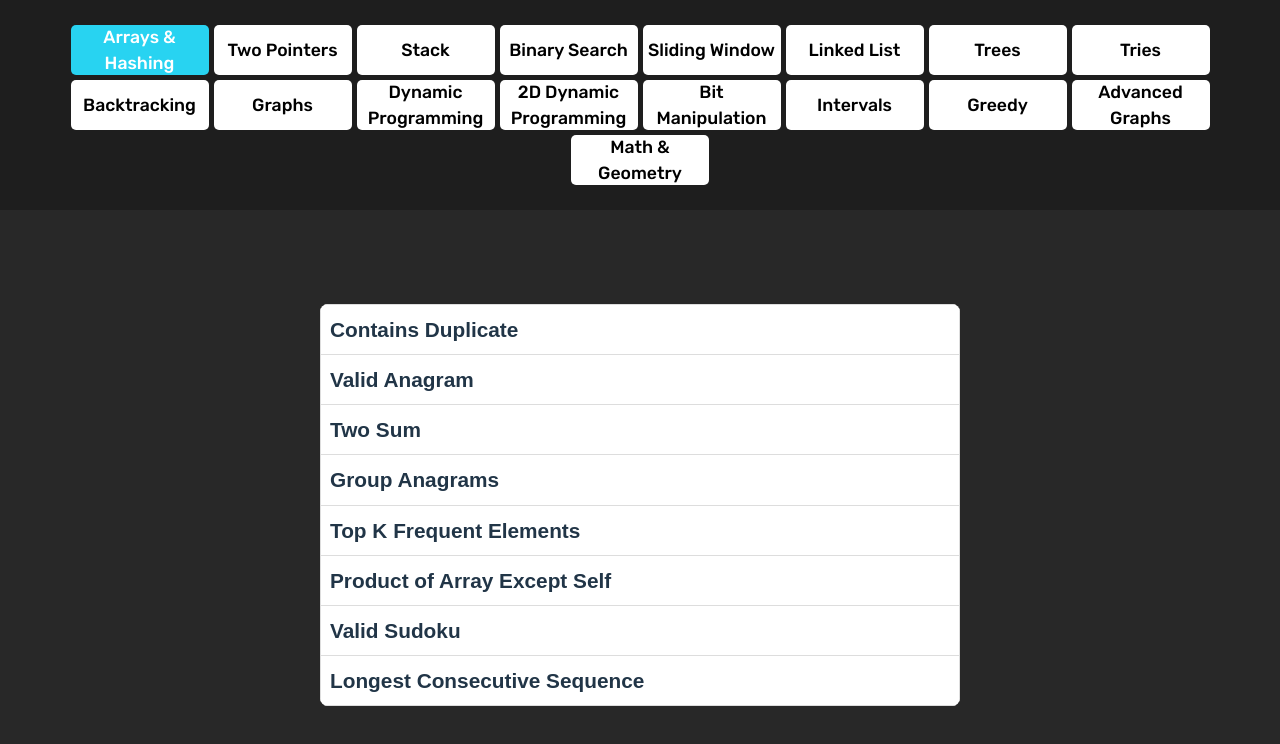
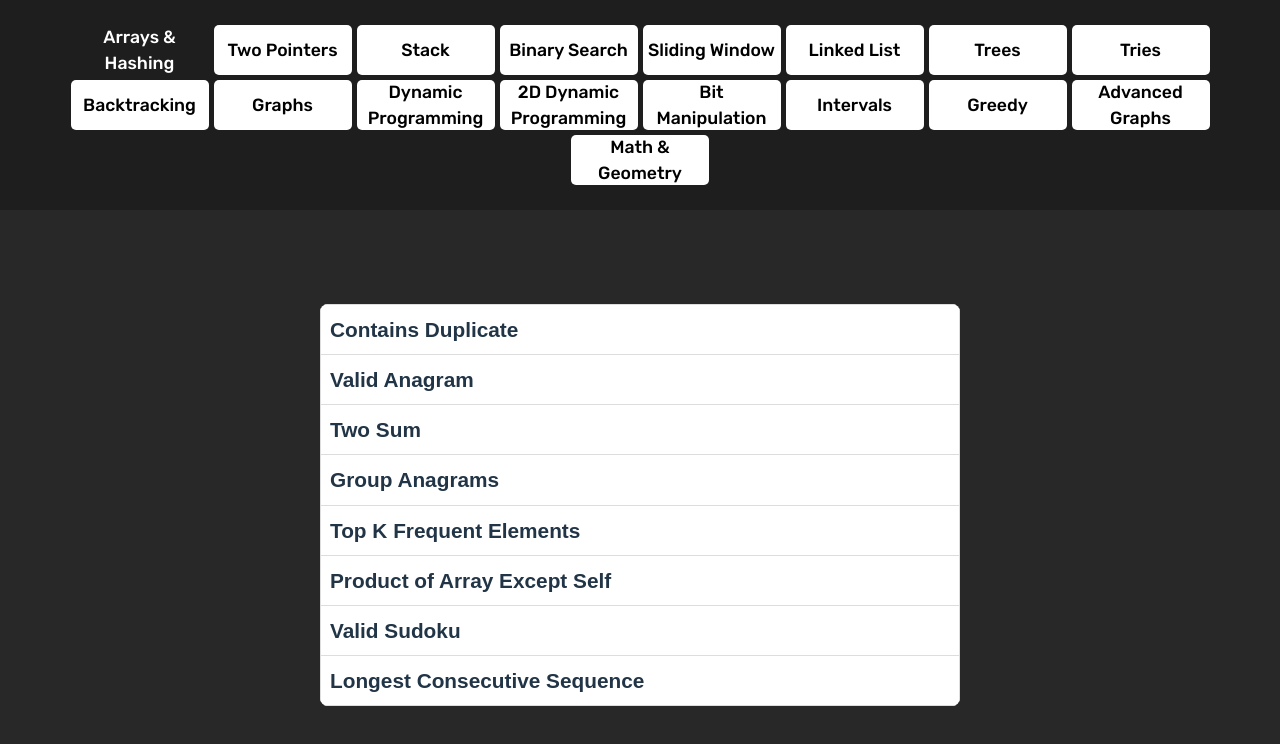
Before and after one commit to hirt-im/lc-guide, a React (Vite) app: page / in a window 1280 px wide. Shown: the top 744 px of the page. Built offline with nearby package versions, Linux system fonts and the light colour scheme.

Commit message:
change styling

```diff
--- a/src/components/CategoriesBar.css
+++ b/src/components/CategoriesBar.css
@@ -45,7 +45,15 @@
 li.active, li:hover{
     background-color: rgb(63, 63, 45);
     background-color: var(--blue);
+    background-color: rgb(30,30,30);
     color: white;
+
+    transition: background-color 0.3s ease;
+    transition: color 0.3s ease;
+}
+
+li:active{
+    color: rgb(30,30,30);
 }
 
 
```
